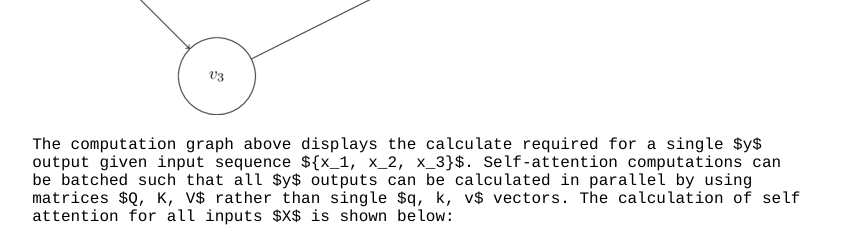
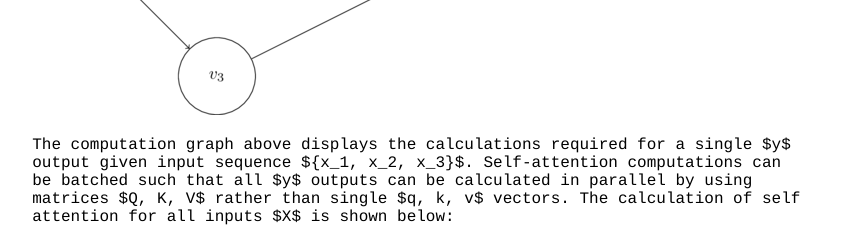
Before and after one commit to akshat0123/akshat0123.github.io, a Gatsby site: page /blog/transformers in a window 1280 px wide. Shown: the part 2760-2999 px from the top of the page, without its empty margins (222-1082 px from the left). Built offline with nearby package versions, Linux system fonts and the light colour scheme; Gatsby itself is replaced by a stand-in of ours; some packages are replaced by stand-ins of ours.

Commit message:
Transformers blog post typo

```diff
--- a/src/content/blogposts/transformers.md
+++ b/src/content/blogposts/transformers.md
@@ -55,7 +55,7 @@ The computation graph below displays the first self-attention outputs assuming a
 
 
 
-The computation graph above displays the calculate required for a single $y$ output given input sequence $\{x_1, x_2, x_3\}$.
+The computation graph above displays the calculations required for a single $y$ output given input sequence $\{x_1, x_2, x_3\}$.
 Self-attention computations can be batched such that all $y$ outputs can be calculated in parallel by using matrices $Q, K, V$ rather than single $q, k, v$ vectors.
 The calculation of self attention for all inputs $X$ is shown below:
 
```
